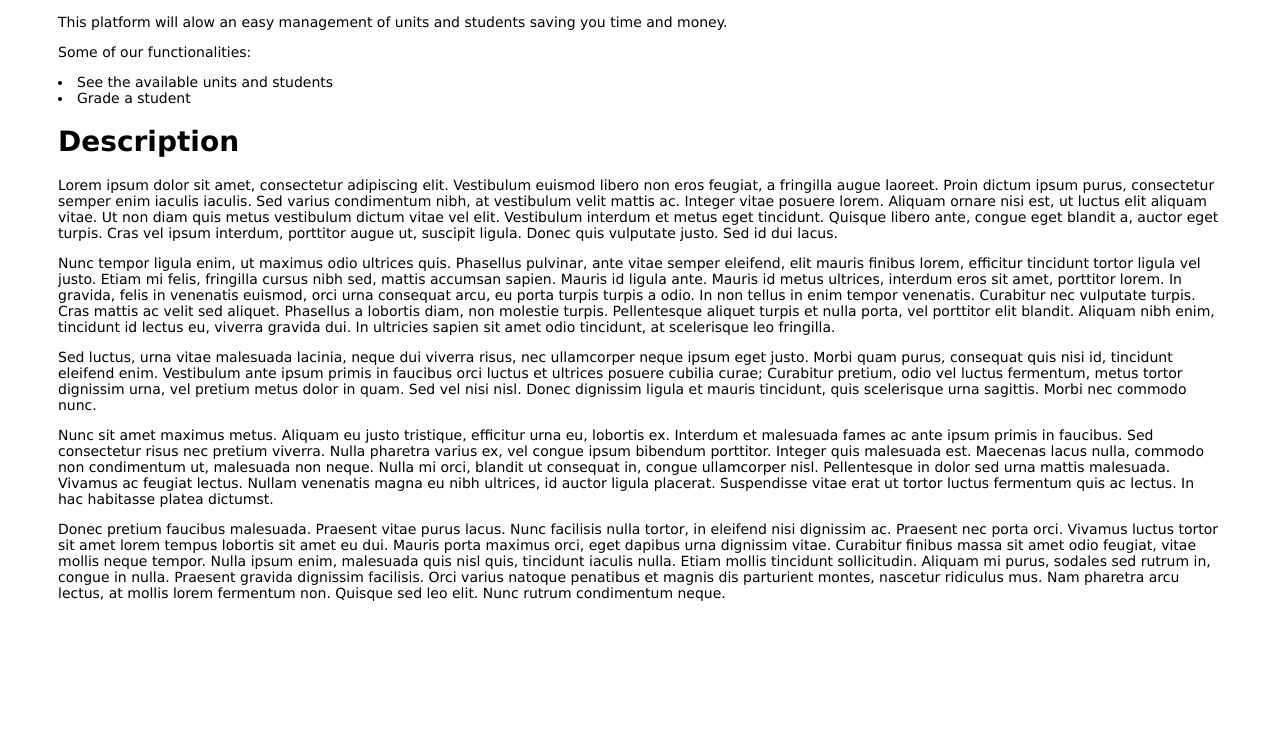
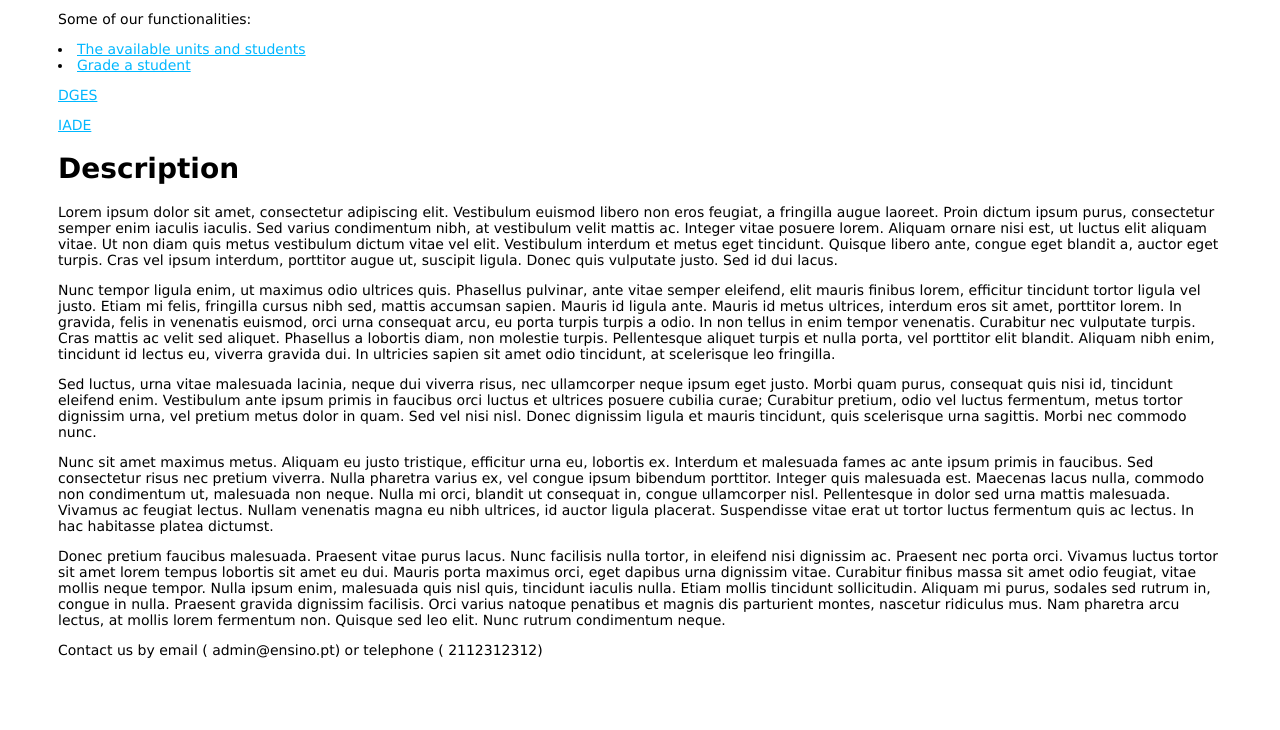
Before and after one commit to IanoIe/Ano-2021, a website: page 1_Guide_For_HTML/public/index.html in a window 1280 px wide. Shown: the part 740-1470 px from the top of the page. Before the commit the page ends 1413 px from the top, so only its background shows below. Drawn offline with Linux system fonts and the light colour scheme.

Commit message:
primeiro guide for html

```diff
--- a/1_Guide_For_HTML/public/index.html
+++ b/1_Guide_For_HTML/public/index.html
@@ -11,14 +11,16 @@
     <img src="images/student.PNG" alt="Student">
     <h1>Learning Platform</h1>
     <h2>This Platform will help you manage your classes</h2>
-    <p>See available units Grade a student Contacts</p>
+
     <h1>Our objective</h1>
     <p>
       This platform will alow an easy management of units and students saving you time and money.
     </p>
     <p>Some of our functionalities:
-      <li>See the available units and students</li>
-      <li>Grade a student</li>
+      <li><a href="units.html"> The available units and students</a></li>
+      <li><a href="grading.html">Grade a student</a></li>
+      <p><a href="https://www.dges.gov.pt/">DGES</a></p>
+      <p><a href="https://www.iade.europeia.pt/">IADE</a></p>
     </p>
 
   </header>
@@ -67,7 +69,7 @@
   </main>
 
   <footer>
-
+    <p>Contact us by email ( admin@ensino.pt) or telephone ( 2112312312)</p>
   </footer>
 </body>
 
```
Also changed, not shown: 1_Guide_For_HTML/public/units.html (added, +7 -0 lines), 1_Guide_For_HTML/public/grading.html (added), 1_Guide_For_HTML/public/stylesheets/units.css (added).
